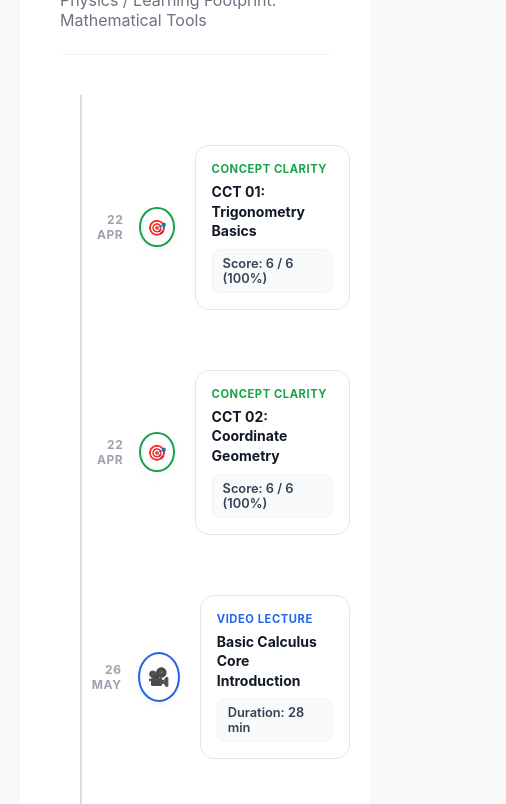
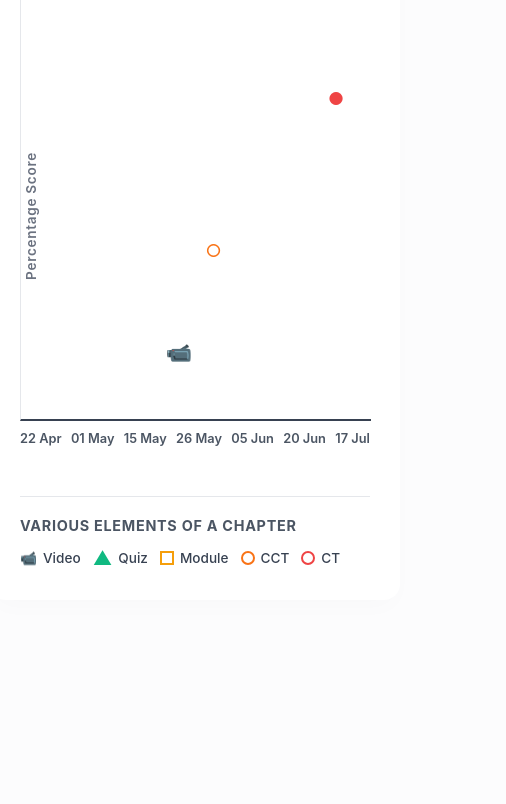
Before and after one commit to yashitswami/student-timeline, a plain HTML site: page index.html in a window 390 px wide. Shown: the part 218-1022 px from the top of the page, 506 px wide, since content can reach past the window. After the commit the page ends 858 px from the top, so only its background shows below. Drawn offline with Linux system fonts and the light colour scheme.

Commit message:
Update index.html

```diff
--- a/index.html
+++ b/index.html
@@ -3,324 +3,285 @@
 <head>
   <meta charset="UTF-8">
   <meta name="viewport" content="width=device-width, initial-scale=1.0">
-  <title>Parth Mohata - Student Chapter Journey Map</title>
+  <title>Interactive Student Chapter Analytics</title>
   <style>
     :root {
-      --color-video: #2563eb;
-      --color-quiz: #ea580c;
-      --color-cct: #16a34a;
-      --color-test: #dc2626;
-      --bg-canvas: #fafafa;
-      --track-border: #e5e7eb;
+      --color-video: #d946ef; /* Pink/Magenta Video Icon */
+      --color-quiz: #10b981;  /* Green Triangle Quiz */
+      --color-module: #f59e0b;/* Orange Square Module */
+      --color-cct: #f97316;   /* Deep Orange Circle CCT */
+      --color-ct: #ef4444;    /* Red Circle CT */
+      --axis-color: #374151;
     }
 
     body {
-      font-family: -apple-system, BlinkMacSystemFont, "Segoe UI", Roboto, Helvetica, Arial, sans-serif;
-      background-color: var(--bg-canvas);
+      font-family: -apple-system, BlinkMacSystemFont, "Segoe UI", Roboto, sans-serif;
+      background-color: #fcfcfd;
       margin: 0;
-      padding: 60px 20px;
-      color: #1f2937;
-      display: flex;
-      justify-content: center;
-    }
-
-    .infographic-card {
-      width: 100%;
-      max-width: 1100px;
-      background: #ffffff;
-      padding: 40px;
-      border-radius: 24px;
-      box-shadow: 0 1px 3px rgba(0,0,0,0.02), 0 20px 40px -12px rgba(0,0,0,0.03);
-    }
-
-    .info-header {
-      border-bottom: 1px solid #f3f4f6;
-      padding-bottom: 24px;
-      margin-bottom: 40px;
-    }
-
-    .info-header h1 {
-      font-size: 1.75rem;
-      font-weight: 800;
-      letter-spacing: -0.025em;
-      margin: 0 0 6px 0;
-      color: #111827;
-    }
-
-    .info-header p {
-      margin: 0;
-      color: #6b7280;
-      font-size: 1rem;
-    }
-
-    /* Horizontal Flow Matrix */
-    .flow-matrix {
-      position: relative;
-      display: flex;
-      justify-content: space-between;
-      align-items: center;
-      padding: 120px 0;
-      margin: 40px 0;
-    }
-
-    /* Central Spine Track Line */
-    .flow-matrix::before {
-      content: '';
-      position: absolute;
-      left: 0;
-      right: 0;
-      top: 50%;
-      height: 2px;
-      background: linear-gradient(90deg, #e5e7eb 0%, #cbd5e1 50%, #e5e7eb 100%);
-      transform: translateY(-50%);
-      z-index: 1;
-    }
-
-    /* Minimal Floating Node */
-    .journey-node {
-      position: relative;
-      z-index: 2;
+      padding: 40px 20px;
       display: flex;
       flex-direction: column;
       align-items: center;
     }
 
-    /* Data Bubbles - Size scales by importance weight (Information is Beautiful Style) */
-    .bubble {
-      border-radius: 50%;
+    .analytics-container {
+      width: 100%;
+      max-width: 1050px;
       background: #ffffff;
-      border: 2px solid var(--theme-color);
+      padding: 30px;
+      border-radius: 16px;
+      box-shadow: 0 10px 25px -5px rgba(0,0,0,0.02);
+    }
+
+    .header-block {
+      margin-bottom: 20px;
+    }
+    .header-block h2 { margin: 0 0 6px 0; color: #111827; font-size: 1.4rem; }
+    .header-block p { margin: 0; color: #6b7280; font-size: 0.9rem; }
+
+    /* The Graph Canvas Space */
+    .graph-canvas {
+      position: relative;
+      width: 100%;
+      height: 450px;
+      margin-top: 40px;
+      border-bottom: 2px solid var(--axis-color);
+      border-left: 1px solid #e5e7eb; /* Soft baseline for axis, not aggressive */
+    }
+
+    /* Invisible guidelines by default */
+    .guideline-x, .guideline-y {
+      position: absolute;
+      z-index: 1;
+      pointer-events: none;
+      opacity: 0;
+      transition: opacity 0.15s ease;
+    }
+
+    .guideline-x {
+      border-left: 1.5px dashed #9ca3af;
+      bottom: 0;
+    }
+
+    .guideline-y {
+      border-top: 1.5px dashed #9ca3af;
+      left: 0;
+    }
+
+    /* Interactive Data Plot Element */
+    .data-point-node {
+      position: absolute;
+      z-index: 3;
+      transform: translate(-50%, 50%); /* Center node over exact pixel coordinate */
+      cursor: pointer;
+    }
+
+    /* Icon shapes & sizes matching image_1df240.png */
+    .icon-shape {
+      width: 24px;
+      height: 24px;
       display: flex;
       align-items: center;
       justify-content: center;
-      cursor: pointer;
-      font-weight: 600;
-      transition: all 0.3s cubic-bezier(0.16, 1, 0.3, 1);
-      box-shadow: 0 4px 12px rgba(0, 0, 0, 0.03);
+      font-size: 1.1rem;
+      transition: transform 0.2s ease;
     }
 
-    /* Custom Data Sizes based on task weight */
-    .size-sm { width: 36px; height: 36px; font-size: 0.95rem; }
-    .size-md { width: 46px; height: 46px; font-size: 1.1rem; }
-    .size-lg { width: 58px; height: 58px; font-size: 1.3rem; }
-
-    /* Interactive Hover Transformations */
-    .journey-node:hover .bubble {
-      transform: scale(1.15);
-      background: var(--theme-color);
-      box-shadow: 0 12px 24px -6px var(--theme-color-alpha);
+    /* HOVER ACTIVATION SYSTEM: Triggers Guidelines + Popover Card */
+    .data-point-node:hover .icon-shape {
+      transform: scale(1.3);
     }
 
-    .journey-node:hover .bubble span {
-      display: none; /* Hide icon code on hover to clear background */
+    .data-point-node:hover ~ .guideline-x,
+    .data-point-node:hover ~ .guideline-y {
+      opacity: 1;
     }
 
-    /* Tiny Persistent Label (Date Anchor) */
-    .date-anchor {
+    .data-point-node:hover .hover-score-box {
+      opacity: 1;
+      visibility: visible;
+      transform: translate(15px, -120%);
+    }
+
+    /* Floating Score Box from Sketch */
+    .hover-score-box {
       position: absolute;
-      font-size: 0.75rem;
-      font-weight: 700;
-      color: #9ca3af;
-      letter-spacing: 0.05em;
-      text-transform: uppercase;
-    }
-    .node-up .date-anchor { bottom: -24px; }
-    .node-down .date-anchor { top: -24px; }
-
-    /* Interactive Data Card (Hidden by Default) */
-    .popover-card {
-      position: absolute;
-      width: 220px;
+      width: 210px;
       background: #ffffff;
-      border-radius: 14px;
-      padding: 16px;
-      box-shadow: 0 30px 60px -15px rgba(0,0,0,0.12), 0 10px 20px -5px rgba(0,0,0,0.06);
-      border: 1px solid #f3f4f6;
+      border: 1.5px solid #d1d5db;
+      border-radius: 6px;
+      padding: 10px;
+      box-shadow: 0 4px 12px rgba(0,0,0,0.08);
       opacity: 0;
       visibility: hidden;
-      z-index: 20;
-      left: 50%;
-      transition: all 0.25s cubic-bezier(0.16, 1, 0.3, 1);
+      pointer-events: none;
+      z-index: 10;
+      left: 0;
+      transition: opacity 0.2s ease, transform 0.2s ease;
     }
 
-    .node-up .popover-card {
-      bottom: 55px;
-      transform: translate(-50%, 15px);
+    .hover-score-box .node-title {
+      font-size: 0.8rem;
+      font-weight: 700;
+      color: #111827;
+      margin-bottom: 4px;
     }
 
-    .node-down .popover-card {
-      top: 55px;
-      transform: translate(-50%, -15px);
+    .hover-score-box .node-score {
+      font-size: 0.8rem;
+      color: #4b5563;
     }
 
-    /* Active States via Hover */
-    .journey-node:hover .popover-card {
-      opacity: 1;
-      visibility: visible;
-      transform: translate(-50%, 0);
+    /* Static Axis Indicators */
+    .y-axis-label {
+      position: absolute;
+      left: -45px;
+      top: 50%;
+      transform: rotate(-90deg) translateY(-50%);
+      font-size: 0.85rem;
+      font-weight: 600;
+      color: #6b7280;
+      letter-spacing: 0.05em;
     }
 
-    /* Popover Content Styling */
-    .popover-card .tag {
-      font-size: 0.7rem;
+    .x-axis-timeline-labels {
+      position: relative;
+      width: 100%;
+      display: flex;
+      justify-content: space-between;
+      padding-top: 10px;
+      color: #4b5563;
+      font-size: 0.8rem;
+      font-weight: 600;
+    }
+
+    /* Legend Segment styled perfectly to mimic 'Various Elements of a Chapter' */
+    .chapter-elements-legend {
+      margin-top: 50px;
+      border-top: 1px solid #e5e7eb;
+      padding-top: 20px;
+    }
+
+    .legend-title {
+      font-size: 0.9rem;
       font-weight: 700;
+      color: #4b5563;
+      margin-bottom: 12px;
       text-transform: uppercase;
       letter-spacing: 0.05em;
-      color: var(--theme-color);
-      margin-bottom: 6px;
     }
 
-    .popover-card .title {
-      font-size: 0.875rem;
-      font-weight: 700;
-      color: #111827;
-      margin-bottom: 8px;
-      line-height: 1.4;
+    .legend-flex {
+      display: flex;
+      gap: 24px;
+      flex-wrap: wrap;
     }
 
-    .popover-card .score-badge {
-      font-size: 0.8rem;
-      font-weight: 600;
-      background: #f8fafc;
-      padding: 6px 10px;
-      border-radius: 8px;
-      display: inline-block;
-      color: #334155;
-      border: 1px solid #f1f5f9;
+    .legend-item {
+      display: flex;
+      align-items: center;
+      gap: 6px;
+      font-size: 0.85rem;
+      color: #374151;
+      font-weight: 500;
     }
 
-    /* Responsive Mobile Cascade */
-    @media (max-width: 820px) {
-      .flow-matrix {
-        flex-direction: column;
-        align-items: flex-start;
-        padding: 20px 0 20px 20px;
-      }
-      .flow-matrix::before {
-        left: 20px;
-        right: auto;
-        top: 0;
-        bottom: 0;
-        width: 2px;
-        height: 100%;
-        transform: none;
-      }
-      .journey-node {
-        flex-direction: row;
-        margin: 30px 0;
-        width: 100%;
-      }
-      .date-anchor {
-        position: relative;
-        top: auto !important;
-        bottom: auto !important;
-        margin-right: 16px;
-        width: 50px;
-        text-align: right;
-      }
-      .popover-card {
-        position: relative;
-        top: auto !important;
-        bottom: auto !important;
-        left: 20px !important;
-        transform: none !important;
-        opacity: 1;
-        visibility: visible;
-        width: calc(100% - 110px);
-        box-shadow: none;
-        border: 1px solid #e5e7eb;
-      }
+    /* Native CSS shapes mimicking symbols */
+    .sym-video { color: var(--color-video); font-weight: bold;}
+    .sym-quiz { color: var(--color-quiz); font-size: 1.2rem; }
+    .sym-module { width: 10px; height: 10px; background: white; border: 2px solid var(--color-module); }
+    .sym-cct { width: 10px; height: 10px; background: white; border: 2px solid var(--color-cct); border-radius: 50%; }
+    .sym-ct { width: 10px; height: 10px; background: white; border: 2px solid var(--color-ct); border-radius: 50%; }
+
+    /* Mobile handling overlay fallbacks */
+    @media (max-width: 640px) {
+      .hover-score-box { width: 160px; }
+      .legend-flex { gap: 12px; }
     }
   </style>
 </head>
 <body>
 
-  <div class="infographic-card">
-    <div class="info-header">
-      <h1>The Chapter Journey &bull; Parth Mohata</h1>
-      <p>Physics / Learning Footprint: Mathematical Tools</p>
+  <div class="analytics-container">
+    <div class="header-block">
+      <h2>Chapter Performance Journey Map</h2>
+      <p>Student Performance Footprint Matrix</p>
     </div>
 
-    <!-- Live Data Distribution Track -->
-    <div class="flow-matrix">
+    <div style="position: relative; width: 100%;">
+      <div class="y-axis-label">Percentage Score</div>
 
-      <!-- CCT 01 -->
-      <div class="journey-node node-up" style="--theme-color: var(--color-cct); --theme-color-alpha: rgba(22,163,74,0.25);">
-        <div class="date-anchor">22 Apr</div>
-        <div class="bubble size-sm" style="color: var(--color-cct);"><span>🎯</span></div>
-        <div class="popover-card">
-          <div class="tag">Concept Clarity</div>
-          <div class="title">CCT 01: Trigonometry Basics</div>
-          <div class="score-badge">Score: 6 / 6 (100%)</div>
+      <div class="graph-canvas">
+
+        <!-- ELEMENT 1: CCT 01 (April 22) plotted at 100% Score -->
+        <!-- Coordinates map to left/bottom layout constraints -->
+        <div class="data-point-node" style="left: 10%; bottom: 100%;">
+          <div class="icon-shape"><span style="color: var(--color-cct);">○</span></div>
+          <div class="hover-score-box">
+            <div class="node-title">CCT-1: Trigonometry Basics</div>
+            <div class="node-score">Score: 6/6 (100%)</div>
+          </div>
         </div>
+        <div class="guideline-x" style="left: 10%; height: 100%;"></div>
+        <div class="guideline-y" style="bottom: 100%; right: 0; left: 10%;"></div>
+
+        <!-- ELEMENT 2: Video: Basic Calculus (May 26) plotted at 28min baseline score placeholder (~15%) -->
+        <div class="data-point-node" style="left: 45%; bottom: 15%;">
+          <div class="icon-shape" style="color: var(--color-video); transform: scaleX(1.2);">📹</div>
+          <div class="hover-score-box">
+            <div class="node-title">Video: Basic Calculus Core</div>
+            <div class="node-score">Engagement Duration: 28 min</div>
+          </div>
+        </div>
+        <div class="guideline-x" style="left: 45%; height: 15%;"></div>
+        <div class="guideline-y" style="bottom: 15%; right: 0; left: 45%;"></div>
+
+        <!-- ELEMENT 3: CCT 04: Differentiation Basics (May 29) plotted at 37.5% Score -->
+        <div class="data-point-node" style="left: 55%; bottom: 37.5%;">
+          <div class="icon-shape"><span style="color: var(--color-cct);">○</span></div>
+          <div class="hover-score-box">
+            <div class="node-title">CCT-4: Differentiation Basics</div>
+            <div class="node-score">Score: 9/24 (37.5%)</div>
+          </div>
+        </div>
+        <div class="guideline-x" style="left: 55%; height: 37.5%;"></div>
+        <div class="guideline-y" style="bottom: 37.5%; right: 0; left: 55%;"></div>
+
+        <!-- ELEMENT 4: Chapter Test Level 1 (July 17) plotted at 71.2% Score -->
+        <div class="data-point-node" style="left: 90%; bottom: 71.2%;">
+          <div class="icon-shape"><span style="color: var(--color-ct); font-weight: bold;">●</span></div>
+          <div class="hover-score-box">
+            <div class="node-title">Chapter Test - Level 1</div>
+            <div class="node-score">Score: 37/52 (71.2%)</div>
+          </div>
+        </div>
+        <div class="guideline-x" style="left: 90%; height: 71.2%;"></div>
+        <div class="guideline-y" style="bottom: 71.2%; right: 0; left: 90%;"></div>
+
       </div>
 
-      <!-- CCT 02 -->
-      <div class="journey-node node-down" style="--theme-color: var(--color-cct); --theme-color-alpha: rgba(22,163,74,0.25);">
-        <div class="date-anchor">22 Apr</div>
-        <div class="bubble size-sm" style="color: var(--color-cct);"><span>🎯</span></div>
-        <div class="popover-card">
-          <div class="tag">Concept Clarity</div>
-          <div class="title">CCT 02: Coordinate Geometry</div>
-          <div class="score-badge">Score: 6 / 6 (100%)</div>
-        </div>
+      <!-- Horizontal X Axis Dates System matching your drawing timeline layout -->
+      <div class="x-axis-timeline-labels">
+        <span>22 Apr</span>
+        <span>01 May</span>
+        <span>15 May</span>
+        <span>26 May</span>
+        <span>05 Jun</span>
+        <span>20 Jun</span>
+        <span>17 Jul</span>
       </div>
+    </div>
 
-      <!-- Video Lecture -->
-      <div class="journey-node node-up" style="--theme-color: var(--color-video); --theme-color-alpha: rgba(37,99,235,0.25);">
-        <div class="date-anchor">26 May</div>
-        <div class="bubble size-md" style="color: var(--color-video);"><span>🎥</span></div>
-        <div class="popover-card">
-          <div class="tag">Video Lecture</div>
-          <div class="title">Basic Calculus Core Introduction</div>
-          <div class="score-badge">Duration: 28 min</div>
-        </div>
+    <!-- Bottom Legend Matrix Footer matching image_1df240.png layout accurately -->
+    <div class="chapter-elements-legend">
+      <div class="legend-title">Various Elements of a Chapter</div>
+      <div class="legend-flex">
+        <div class="legend-item"><span class="sym-video">📹</span> Video</div>
+        <div class="legend-item"><span class="sym-quiz">▲</span> Quiz</div>
+        <div class="legend-item"><span class="sym-module"></span> Module</div>
+        <div class="legend-item"><span class="sym-cct"></span> CCT</div>
+        <div class="legend-item"><span class="sym-ct"></span> CT</div>
       </div>
-
-      <!-- Video Quiz -->
-      <div class="journey-node node-down" style="--theme-color: var(--color-quiz); --theme-color-alpha: rgba(234,88,12,0.25);">
-        <div class="date-anchor">26 May</div>
-        <div class="bubble size-sm" style="color: var(--color-quiz);"><span>📝</span></div>
-        <div class="popover-card">
-          <div class="tag">Video Quiz</div>
-          <div class="title">Calculus Basics Assessment</div>
-          <div class="score-badge">Score: 8 / 11</div>
-        </div>
-      </div>
-
-      <!-- Quiz: Diff EoV -->
-      <div class="journey-node node-up" style="--theme-color: var(--color-quiz); --theme-color-alpha: rgba(234,88,12,0.25);">
-        <div class="date-anchor">28 May</div>
-        <div class="bubble size-md" style="color: var(--color-quiz);"><span>📝</span></div>
-        <div class="popover-card">
-          <div class="tag">Formative Quiz</div>
-          <div class="title">Differentiation End of Video Quiz</div>
-          <div class="score-badge">Score: 42 / 45</div>
-        </div>
-      </div>
-
-      <!-- CCT 04 -->
-      <div class="journey-node node-down" style="--theme-color: var(--color-cct); --theme-color-alpha: rgba(22,163,74,0.25);">
-        <div class="date-anchor">29 May</div>
-        <div class="bubble size-md" style="color: var(--color-cct);"><span>🎯</span></div>
-        <div class="popover-card">
-          <div class="tag">Concept Clarity</div>
-          <div class="title">CCT 04: Differentiation Basics</div>
-          <div class="score-badge" style="background: #fef2f2; color: #b91c1c; border-color: #fee2e2;">Score: 9 / 24 (38%)</div>
-        </div>
-      </div>
-
-      <!-- Chapter Test Level 1 -->
-      <div class="journey-node node-up" style="--theme-color: var(--color-test); --theme-color-alpha: rgba(220,38,38,0.25);">
-        <div class="date-anchor">17 Jul</div>
-        <div class="bubble size-lg" style="color: var(--color-test);"><span>🏆</span></div>
-        <div class="popover-card">
-          <div class="tag">Chapter Milestone</div>
-          <div class="title">Chapter Test - Level 1 Evaluation</div>
-          <div class="score-badge">Score: 37 / 52 (71.2%)</div>
-        </div>
-      </div>
-
     </div>
   </div>
 
```
